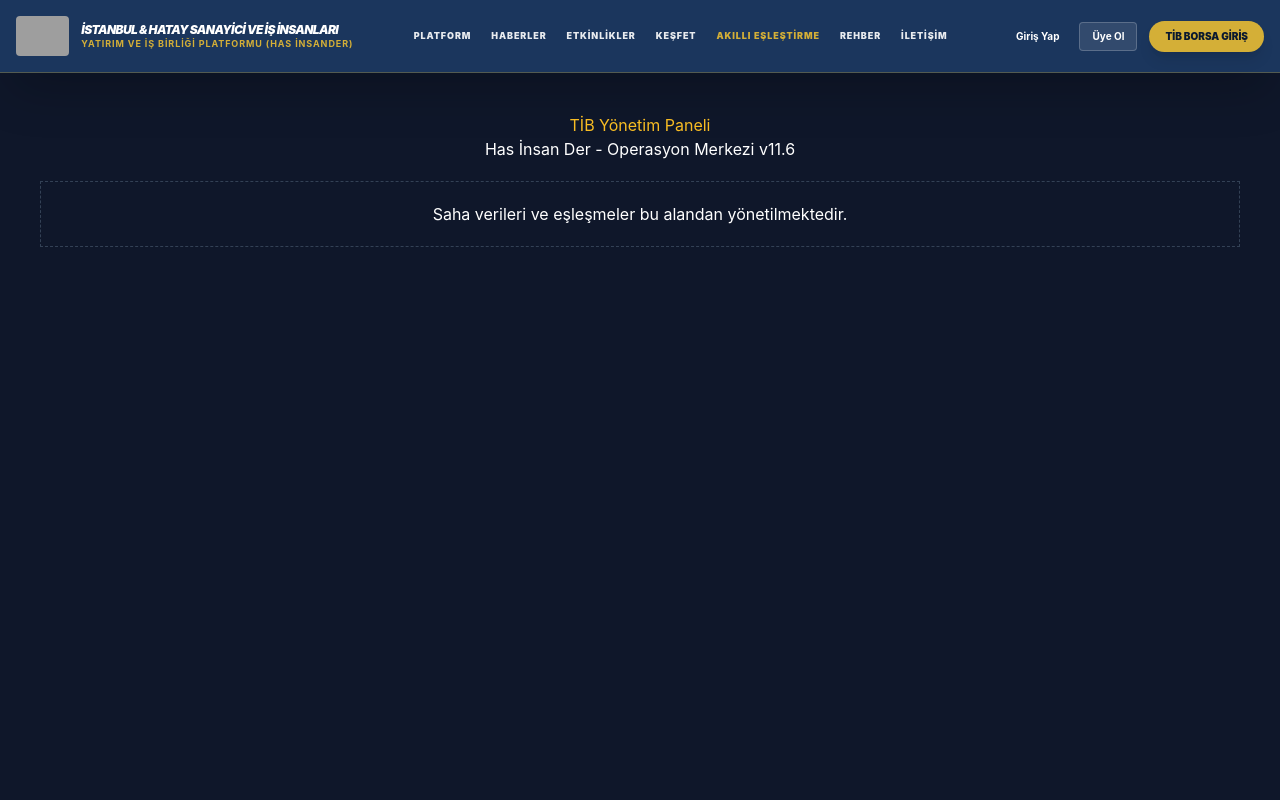
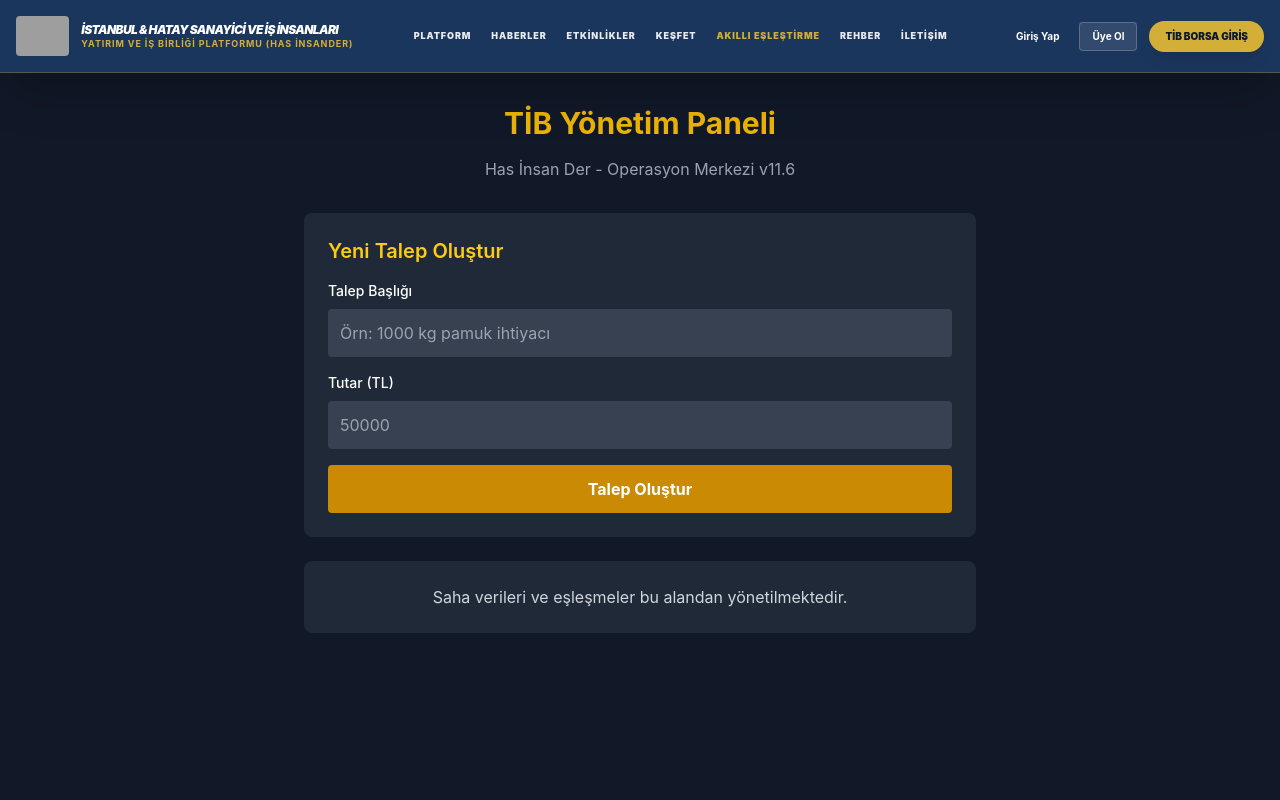
Before and after one commit to hakkurgithub/hasinder-mega, a Next.js app: page /panel in a window 1280 px wide. Shown: the top 800 px of the page. Built offline with nearby package versions, Linux system fonts and the light colour scheme; grey boxes are pictures that could not be loaded.

Commit message:
Add demand creation form to /panel page (TIB BORSA GIRIS)

```diff
--- a/app/panel/page.tsx
+++ b/app/panel/page.tsx
@@ -1,14 +1,95 @@
 'use client';
-import React from 'react';
 
-export default function PanelPage() {
+import { useState } from 'react';
+import { useRouter } from 'next/navigation';
+
+export default function Panel() {
+  const router = useRouter();
+  const [title, setTitle] = useState('');
+  const [amount, setAmount] = useState('');
+  const [loading, setLoading] = useState(false);
+  const [error, setError] = useState('');
+
+  async function handleSubmit(e: React.FormEvent) {
+    e.preventDefault();
+    setLoading(true);
+    setError('');
+
+    try {
+      const res = await fetch('/api/demands', {
+        method: 'POST',
+        headers: { 'Content-Type': 'application/json' },
+        body: JSON.stringify({ title, amount: parseFloat(amount) }),
+      });
+
+      if (res.ok) {
+        setTitle('');
+        setAmount('');
+        alert('Talep başarıyla oluşturuldu!');
+        router.push('/');
+      } else {
+        const data = await res.json();
+        setError(data.error || 'Bir hata oluştu');
+      }
+    } catch (err) {
+      setError('Bağlantı hatası');
+    } finally {
+      setLoading(false);
+    }
+  }
+
   return (
-    <div style={{padding:'40px', background:'#0f172a', minHeight:'100vh', color:'#fff', textAlign:'center'}}>
-      <h1 style={{color:'#fbbf24'}}>TİB Yönetim Paneli</h1>
-      <p>Has İnsan Der - Operasyon Merkezi v11.6</p>
-      <div style={{marginTop:'20px', padding:'20px', border:'1px dashed #334155'}}>
-        Saha verileri ve eşleşmeler bu alandan yönetilmektedir.
+    <main className="min-h-screen bg-gray-900 text-white p-8">
+      <h1 className="text-3xl font-bold text-yellow-500 mb-4 text-center">TİB Yönetim Paneli</h1>
+      <p className="text-center mb-8 text-gray-400">Has İnsan Der - Operasyon Merkezi v11.6</p>
+
+      <div className="max-w-2xl mx-auto">
+        <div className="bg-gray-800 p-6 rounded-lg mb-6">
+          <h2 className="text-xl font-semibold mb-4 text-yellow-400">Yeni Talep Oluştur</h2>
+
+          <form onSubmit={handleSubmit}>
+            <div className="mb-4">
+              <label className="block text-sm font-medium mb-2">Talep Başlığı</label>
+              <input
+                type="text"
+                value={title}
+                onChange={(e) => setTitle(e.target.value)}
+                className="w-full p-3 bg-gray-700 rounded text-white"
+                placeholder="Örn: 1000 kg pamuk ihtiyacı"
+                required
+              />
+            </div>
+
+            <div className="mb-4">
+              <label className="block text-sm font-medium mb-2">Tutar (TL)</label>
+              <input
+                type="number"
+                value={amount}
+                onChange={(e) => setAmount(e.target.value)}
+                className="w-full p-3 bg-gray-700 rounded text-white"
+                placeholder="50000"
+                required
+              />
+            </div>
+
+            {error && (
+              <div className="mb-4 p-3 bg-red-900 rounded text-sm">{error}</div>
+            )}
+
+            <button
+              type="submit"
+              disabled={loading}
+              className="w-full bg-yellow-600 hover:bg-yellow-500 text-white font-bold py-3 px-4 rounded disabled:opacity-50"
+            >
+              {loading ? 'Gönderiliyor...' : 'Talep Oluştur'}
+            </button>
+          </form>
+        </div>
+
+        <div className="bg-gray-800 p-6 rounded-lg">
+          <p className="text-gray-300 text-center">Saha verileri ve eşleşmeler bu alandan yönetilmektedir.</p>
+        </div>
       </div>
-    </div>
+    </main>
   );
 }
```
